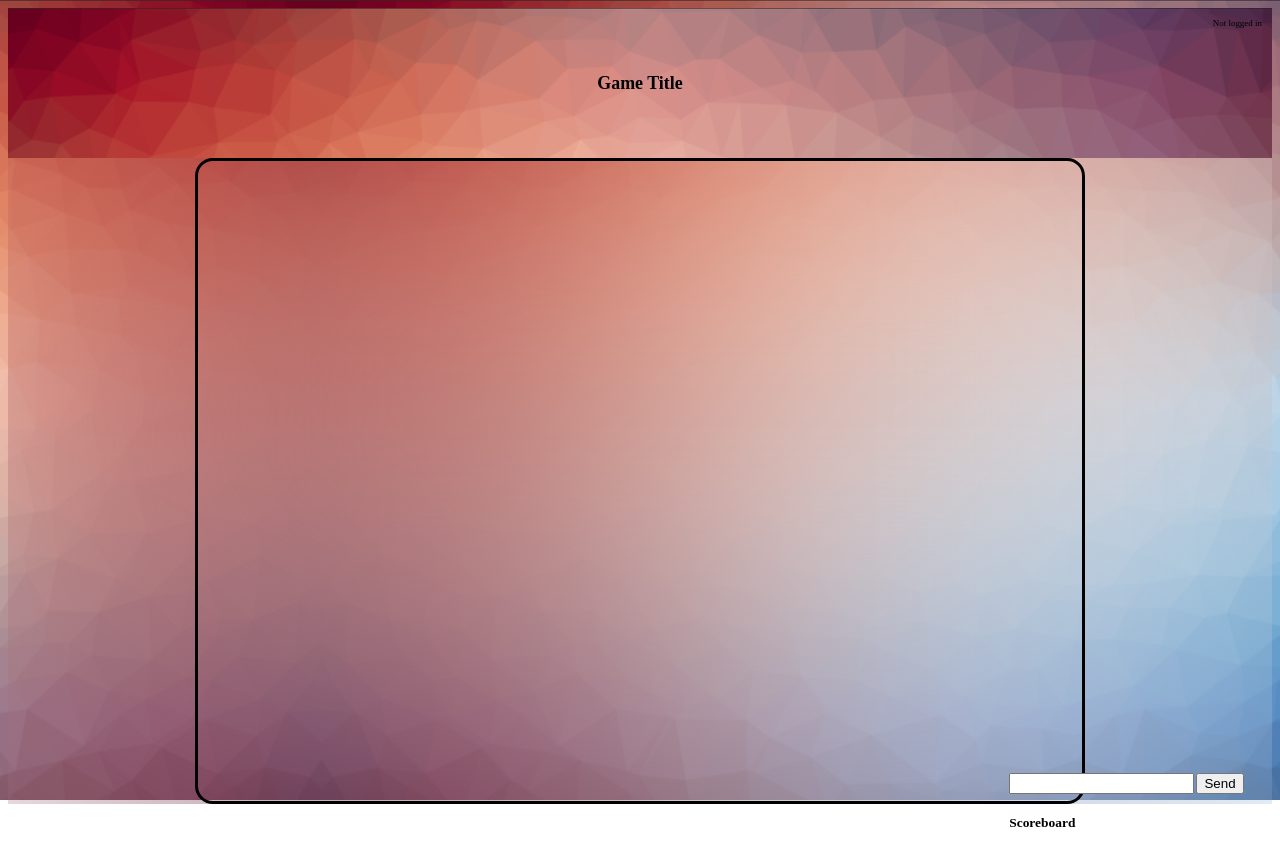
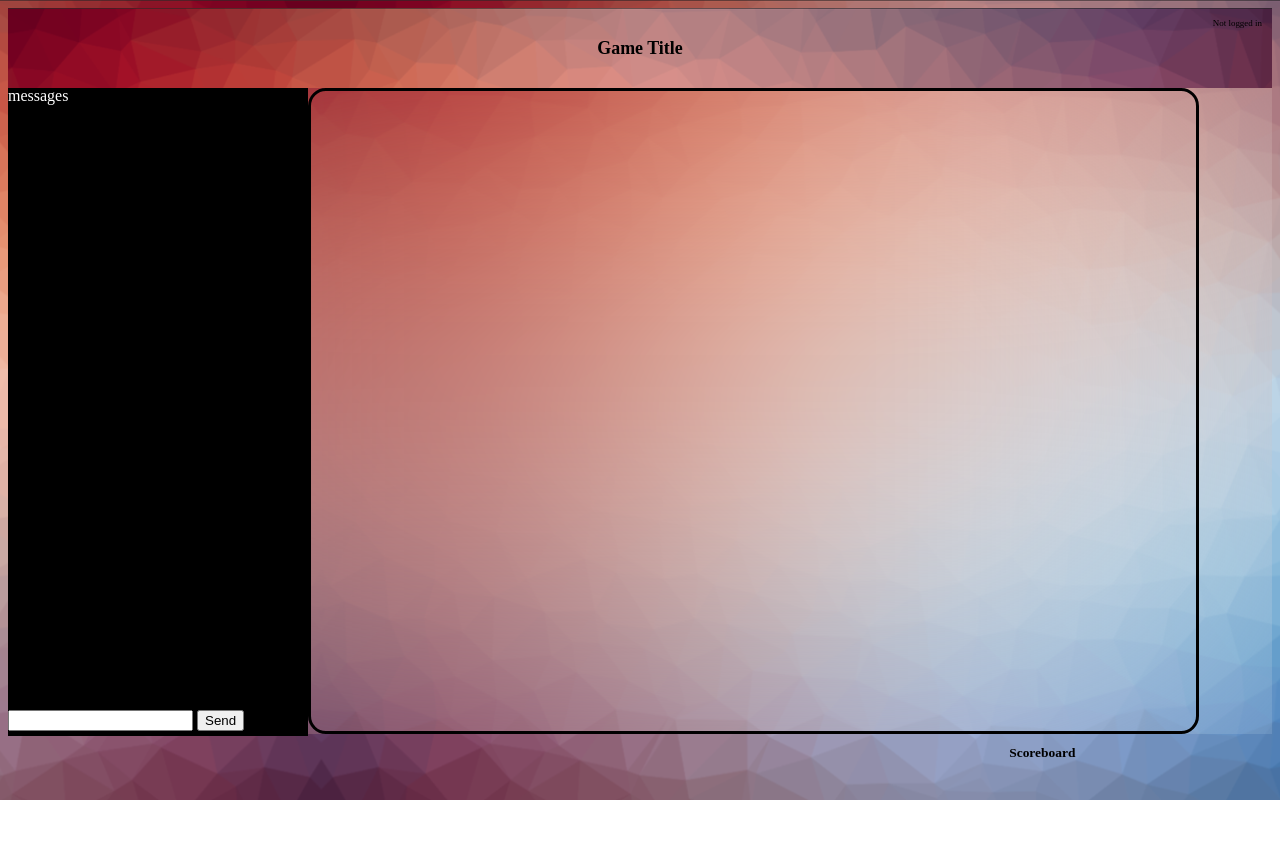
Before and after one commit to natbates/HackSussex2024, a plain HTML site: page index.html in a window 1280 px wide. After the commit the page ends 800 px from the top, so only its background shows below. Drawn offline with Linux system fonts and the light colour scheme.

Commit message:
Flexbox
Message box and game box both in a flexbox

```diff
--- a/index.html
+++ b/index.html
@@ -1,8 +1,10 @@
 <!DOCTYPE html>
 <html>
+
 <head>
   <link rel="stylesheet" type="text/css" href="stylesheet.css">
 </head>
+
 <body>
   <div class="banner">
     <h1>Game Title</h1>
@@ -10,19 +12,26 @@
 
   <div id="login-status">Not logged in</div>
 
-  <div id="game-window"></div>
+  <div class="row">
+    <div class="chat-container">
+      <div class="chat-box">
+        <div id="messages">messages</div>
+        <form id="message-form">
+          <input type="text" id="message-input">
+          <button type="submit">Send</button>
+        </form>
+      </div>
+    </div>
+
+    <div id="game-window"></div>
+  </div>
 
   <div id="scoreboard">
     <h2>Scoreboard</h2>
     <!-- scores would be here -->
   </div>
 
-  <div id="chat-box">
-    <div id="messages"></div>
-    <form id="message-form">
-      <input type="text" id="message-input">
-      <button type="submit">Send</button>
-    </form>
-  </div>
+
 </body>
+
 </html>
--- a/stylesheet.css
+++ b/stylesheet.css
@@ -1,6 +1,6 @@
 .banner {
     background: url('NEW-Background.png');
-    height: 150px;
+    height: 10vh;
     display: flex;
     justify-content: center;
     align-items: center;
@@ -11,11 +11,37 @@
     top: 10px;
     right: 10px;
   }
+  .chat-container {
+    width: 300px;
+    height: 400px;
+    overflow-y: auto;
+  }
+
+  .chat-box {
+    /* display: inline; */
+    -webkit-box-sizing: content-box;
+    -moz-box-sizing: content-box;
+    box-sizing: content-box;
+    padding: 0 8vh 0.7vh 0;
+    border: none;
+    font: normal 16px/1 "Times New Roman", Times, serif;
+    color: rgba(255,255,255,1);
+    -o-text-overflow: ellipsis;
+    text-overflow: ellipsis;
+    background: rgb(0,0,0);
+    position: absolute;
+  }
+
+  #messages{
+    height: 77.7vh;
+  }
+  #message-form{
+    align-self: flex-end;
+  }
 
   #game-window {
     width: 70%;
     height: 80vh;
-    margin: auto;
     border-radius: 2em;
     border: 3px solid #000000;
   }
@@ -26,12 +52,6 @@
     width: 20%;
   }
 
-  #chat-box {
-    position: absolute;
-    bottom: 10px;
-    right: 10px;
-    width: 20%;
-  }
 
 body {
     background: url('NEW-Background.png') repeat-x;
@@ -48,3 +68,13 @@ body {
     from { background-position: 0 0; }
     to { background-position: -100% 0; }
   }
+
+  .row {
+    display: flex;
+    flex-direction: row;
+  }
+
+  .column {
+    display: flex;
+    flex-direction: row;
+  }
```
